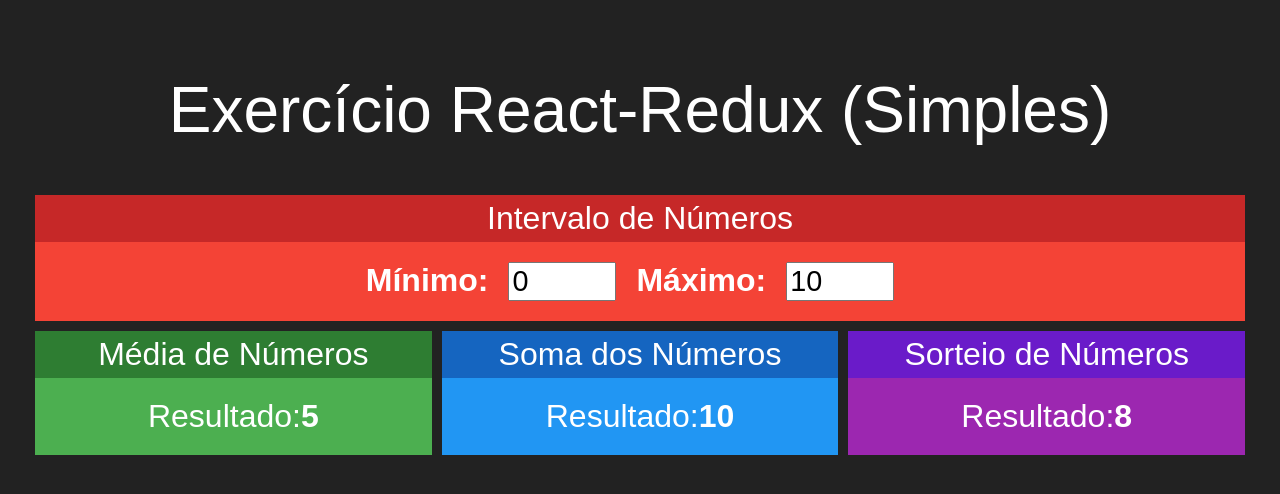
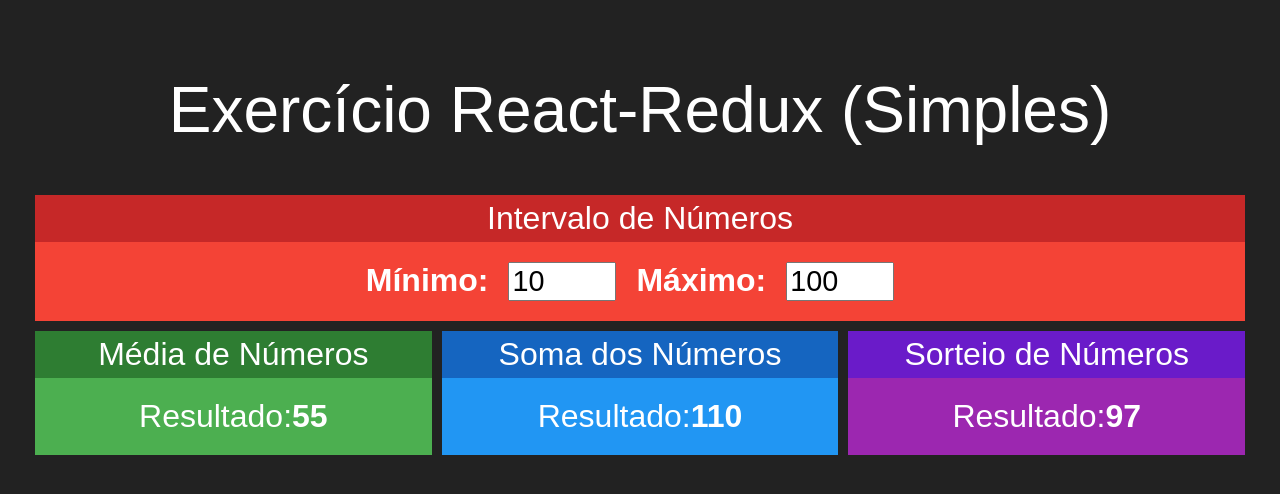
Before and after one commit to laianribas/Redux-Simples, a React (Create React App) app: page / in a window 1280 px wide. Shown: the top 494 px of the page. Built offline with nearby package versions, Linux system fonts and the light colour scheme.

Commit message:
implementação simples

```diff
--- a/src/App.jsx
+++ b/src/App.jsx
@@ -1,21 +1,34 @@
 import './App.css'
-import Card from './components/Card'
 import Interval from './components/intervalo'
 import Media from './components/media'
 import Soma from './components/soma'
 import Sorteio from './components/sorteio'
+import React, { useState } from 'react'
 
 function App() {
+  const [min, setMin] = useState(10)
+  const [max, setMax] = useState(100)
+  const onChangeMin = e => {
+    setMin(parseInt(e.target.value))
+  }
+  const onChangeMax = e => {
+    setMax(parseInt(e.target.value))
+  }
   return (
     <div className="App">
       <h1>Exercício React-Redux (Simples)</h1>
       <div className="linha">
-        <Interval />
+        <Interval
+          min={min}
+          max={max}
+          onChangeMin={onChangeMin}
+          onChangeMax={onChangeMax}
+        />
       </div>
       <div className="linha">
-        <Media />
-        <Soma />
-        <Sorteio />
+        <Media min={min} max={max} />
+        <Soma min={min} max={max} />
+        <Sorteio min={min} max={max} />
       </div>
     </div>
   )
--- a/src/components/intervalo.jsx
+++ b/src/components/intervalo.jsx
@@ -3,16 +3,27 @@
 import './intervalo.css'
 
 const Interval = props => {
+  const { min, max } = props
   return (
     <Card title="Intervalo de Números" red>
       <div className="Intervalo">
         <span>
           <strong>Mínimo:</strong>
-          <input type="number" value={0} />
+          <input
+            type="number"
+            max={max}
+            value={min}
+            onChange={props.onChangeMin}
+          />
         </span>
         <span>
           <strong>Máximo:</strong>
-          <input type="number" value={10} />
+          <input
+            type="number"
+            min={min}
+            value={max}
+            onChange={props.onChangeMax}
+          />
         </span>
       </div>
     </Card>
--- a/src/components/media.jsx
+++ b/src/components/media.jsx
@@ -2,12 +2,13 @@
 import Card from './Card'
 
 const Media = props => {
+  const { min, max } = props
   return (
     <Card title="Média de Números" green>
       <div>
         <span>
           <span>Resultado:</span>
-          <strong>5</strong>
+          <strong>{(min + max) / 2}</strong>
         </span>
       </div>
     </Card>
--- a/src/components/soma.jsx
+++ b/src/components/soma.jsx
@@ -2,12 +2,13 @@
 import Card from './Card'
 
 const Soma = props => {
+  const { min, max } = props
   return (
     <Card title="Soma dos Números" blue>
       <div>
         <span>
           <span>Resultado:</span>
-          <strong>10</strong>
+          <strong>{min + max}</strong>
         </span>
       </div>
     </Card>
--- a/src/components/sorteio.jsx
+++ b/src/components/sorteio.jsx
@@ -2,12 +2,15 @@
 import Card from './Card'
 
 const Sorteio = props => {
+  const { min, max } = props
+  const random = parseInt(Math.random() * (max - min) + min)
+
   return (
     <Card title="Sorteio de Números" purple>
       <div>
         <span>
           <span>Resultado:</span>
-          <strong>8</strong>
+          <strong>{random}</strong>
         </span>
       </div>
     </Card>
```
